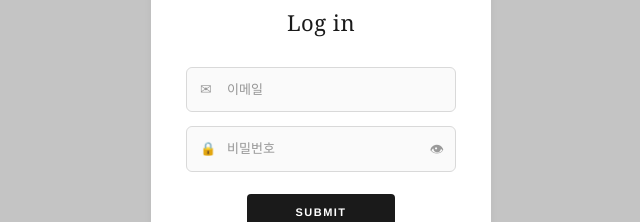
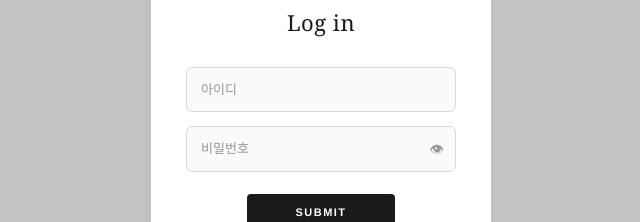
Before and after one commit to Dohunmin/snu-wiki-chat, a Next.js app: page /login in a window 1280 px wide. Shown: the part 302-524 px from the top of the page, without its empty margins (319-959 px from the left). Built offline with nearby package versions, Linux system fonts and the light colour scheme.

Commit message:
fix: remove icons from login/register inputs — text placeholder only
Co-Authored-By: Claude Sonnet 4.6 <noreply@anthropic.com>

```diff
--- a/app/login/page.tsx
+++ b/app/login/page.tsx
@@ -27,6 +27,19 @@ export default function LoginPage() {
     }
   }
 
+  const inputStyle: React.CSSProperties = {
+    width: '100%',
+    padding: '12px 14px',
+    border: '1px solid #d9d9d9',
+    borderRadius: '6px',
+    backgroundColor: '#fafafa',
+    fontSize: '13px',
+    color: '#333',
+    outline: 'none',
+    boxSizing: 'border-box',
+    fontFamily: "'Helvetica Neue', Arial, sans-serif",
+  };
+
   return (
     <div style={{
       minHeight: '100vh',
@@ -44,14 +57,9 @@ export default function LoginPage() {
         borderRadius: '4px',
         boxShadow: '0 2px 8px rgba(0,0,0,0.05)',
       }}>
-        {/* 로고 */}
         <div style={{ textAlign: 'center', marginBottom: '8px' }}>
           {/* eslint-disable-next-line @next/next/no-img-element */}
-          <img
-            src="/snu-logo.png"
-            alt="SNU"
-            style={{ width: '64px', height: '64px', objectFit: 'contain', display: 'inline-block' }}
-          />
+          <img src="/snu-logo.png" alt="SNU" style={{ width: '64px', height: '64px', objectFit: 'contain', display: 'inline-block' }} />
         </div>
 
         <h2 style={{
@@ -65,53 +73,27 @@ export default function LoginPage() {
         }}>Log in</h2>
 
         <form onSubmit={handleSubmit}>
-          {/* 이메일 */}
-          <div style={{ position: 'relative', marginBottom: '14px' }}>
-            <span style={{ position: 'absolute', left: '14px', top: '50%', transform: 'translateY(-50%)', color: '#9a9a9a', fontSize: '14px' }}>✉</span>
+          <div style={{ marginBottom: '14px' }}>
             <input
               type="text"
               value={email}
               onChange={e => setEmail(e.target.value)}
-              placeholder="이메일"
+              placeholder="아이디"
               required
-              style={{
-                width: '100%',
-                padding: '12px 12px 12px 40px',
-                border: '1px solid #d9d9d9',
-                borderRadius: '6px',
-                backgroundColor: '#fafafa',
-                fontSize: '13px',
-                color: '#333',
-                outline: 'none',
-                boxSizing: 'border-box',
-                fontFamily: "'Helvetica Neue', Arial, sans-serif",
-              }}
+              style={inputStyle}
               onFocus={e => { e.target.style.borderColor = '#1a1a1a'; e.target.style.backgroundColor = '#fff'; }}
               onBlur={e => { e.target.style.borderColor = '#d9d9d9'; e.target.style.backgroundColor = '#fafafa'; }}
             />
           </div>
 
-          {/* 비밀번호 */}
           <div style={{ position: 'relative', marginBottom: '14px' }}>
-            <span style={{ position: 'absolute', left: '14px', top: '50%', transform: 'translateY(-50%)', color: '#9a9a9a', fontSize: '13px' }}>🔒</span>
             <input
               type={showPassword ? 'text' : 'password'}
               value={password}
               onChange={e => setPassword(e.target.value)}
               placeholder="비밀번호"
               required
-              style={{
-                width: '100%',
-                padding: '12px 40px 12px 40px',
-                border: '1px solid #d9d9d9',
-                borderRadius: '6px',
-                backgroundColor: '#fafafa',
-                fontSize: '13px',
-                color: '#333',
-                outline: 'none',
-                boxSizing: 'border-box',
-                fontFamily: "'Helvetica Neue', Arial, sans-serif",
-              }}
+              style={{ ...inputStyle, paddingRight: '40px' }}
               onFocus={e => { e.target.style.borderColor = '#1a1a1a'; e.target.style.backgroundColor = '#fff'; }}
               onBlur={e => { e.target.style.borderColor = '#d9d9d9'; e.target.style.backgroundColor = '#fafafa'; }}
             />
@@ -148,18 +130,7 @@ export default function LoginPage() {
           </div>
         </form>
 
-        <Link
-          href="/register"
-          style={{
-            display: 'block',
-            textAlign: 'center',
-            marginTop: '16px',
-            fontSize: '11px',
-            color: '#888',
-            textDecoration: 'none',
-            fontFamily: "'Helvetica Neue', Arial, sans-serif",
-          }}
-        >
+        <Link href="/register" style={{ display: 'block', textAlign: 'center', marginTop: '16px', fontSize: '11px', color: '#888', textDecoration: 'none' }}>
           계정이 없으신가요? 가입 신청
         </Link>
       </div>
--- a/app/register/page.tsx
+++ b/app/register/page.tsx
@@ -36,7 +36,7 @@ export default function RegisterPage() {
 
   const inputStyle: React.CSSProperties = {
     width: '100%',
-    padding: '12px 12px 12px 40px',
+    padding: '12px 14px',
     border: '1px solid #d9d9d9',
     borderRadius: '6px',
     backgroundColor: '#fafafa',
@@ -64,14 +64,9 @@ export default function RegisterPage() {
         borderRadius: '4px',
         boxShadow: '0 2px 8px rgba(0,0,0,0.05)',
       }}>
-        {/* 로고 */}
         <div style={{ textAlign: 'center', marginBottom: '8px' }}>
           {/* eslint-disable-next-line @next/next/no-img-element */}
-          <img
-            src="/snu-logo.png"
-            alt="SNU"
-            style={{ width: '64px', height: '64px', objectFit: 'contain', display: 'inline-block' }}
-          />
+          <img src="/snu-logo.png" alt="SNU" style={{ width: '64px', height: '64px', objectFit: 'contain', display: 'inline-block' }} />
         </div>
 
         <h2 style={{
@@ -85,9 +80,7 @@ export default function RegisterPage() {
         }}>Sign Up</h2>
 
         <form onSubmit={handleSubmit}>
-          {/* 이름 */}
-          <div style={{ position: 'relative', marginBottom: '14px' }}>
-            <span style={{ position: 'absolute', left: '14px', top: '50%', transform: 'translateY(-50%)', color: '#9a9a9a', fontSize: '14px' }}>👤</span>
+          <div style={{ marginBottom: '14px' }}>
             <input
               type="text"
               value={form.name}
@@ -100,9 +93,7 @@ export default function RegisterPage() {
             />
           </div>
 
-          {/* 이메일 */}
-          <div style={{ position: 'relative', marginBottom: '14px' }}>
-            <span style={{ position: 'absolute', left: '14px', top: '50%', transform: 'translateY(-50%)', color: '#9a9a9a', fontSize: '14px' }}>✉</span>
+          <div style={{ marginBottom: '14px' }}>
             <input
               type="email"
               value={form.email}
@@ -115,9 +106,7 @@ export default function RegisterPage() {
             />
           </div>
 
-          {/* 비밀번호 */}
           <div style={{ position: 'relative', marginBottom: '14px' }}>
-            <span style={{ position: 'absolute', left: '14px', top: '50%', transform: 'translateY(-50%)', color: '#9a9a9a', fontSize: '13px' }}>🔒</span>
             <input
               type={showPassword ? 'text' : 'password'}
               value={form.password}
@@ -162,18 +151,7 @@ export default function RegisterPage() {
           </div>
         </form>
 
-        <Link
-          href="/login"
-          style={{
-            display: 'block',
-            textAlign: 'center',
-            marginTop: '16px',
-            fontSize: '11px',
-            color: '#888',
-            textDecoration: 'none',
-            fontFamily: "'Helvetica Neue', Arial, sans-serif",
-          }}
-        >
+        <Link href="/login" style={{ display: 'block', textAlign: 'center', marginTop: '16px', fontSize: '11px', color: '#888', textDecoration: 'none' }}>
           이미 계정이 있으신가요? 로그인
         </Link>
       </div>
```
